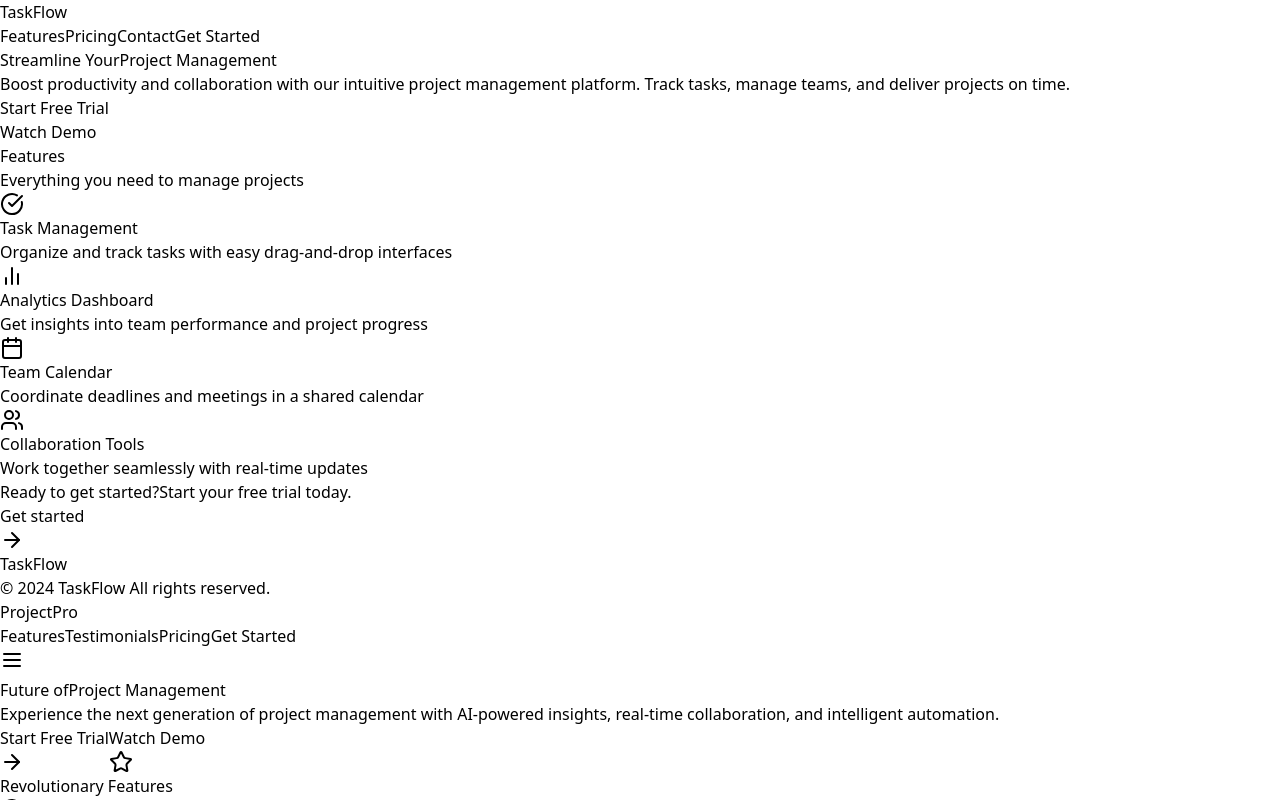
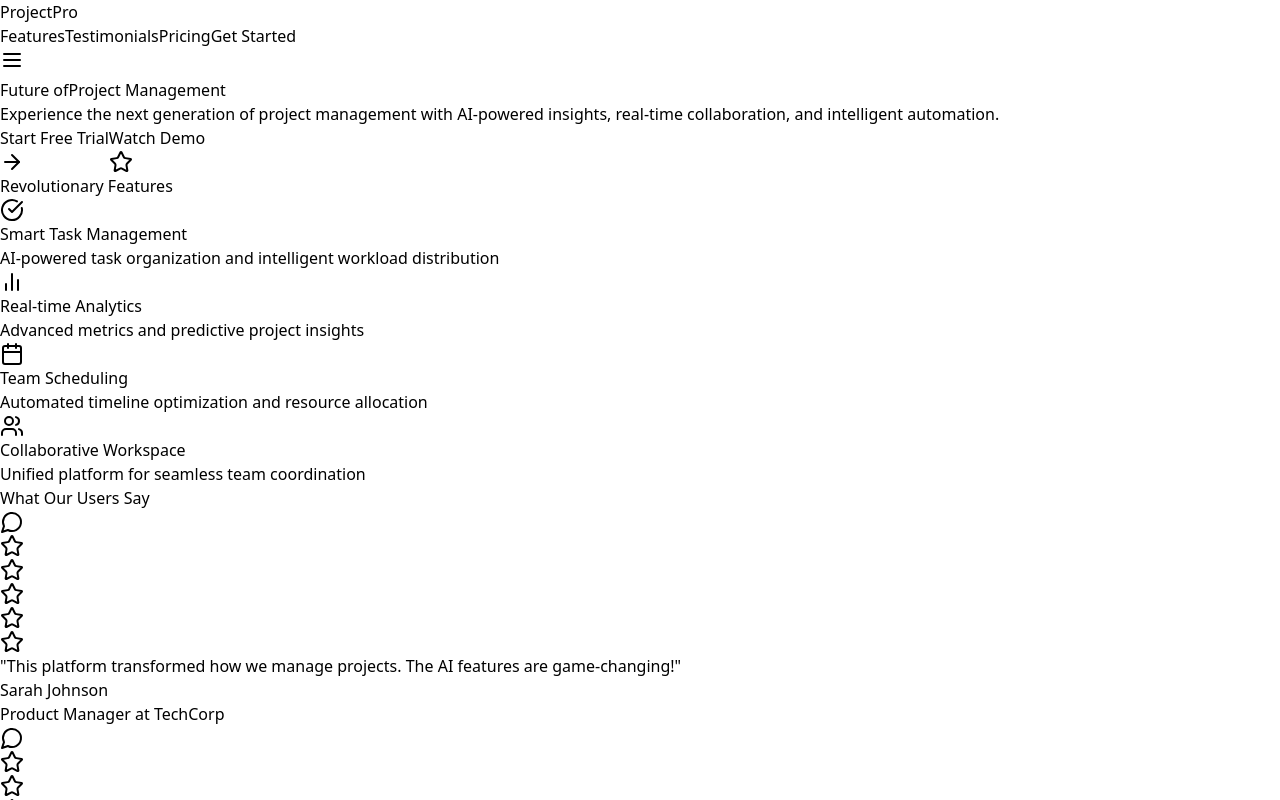
Before and after one commit to mddanish867/project-management, a React (Vite) app: page / in a window 1280 px wide. Shown: the top 800 px of the page. Built offline with nearby package versions, Linux system fonts and the light colour scheme.

Commit message:
remodified app.jsx

```diff
--- a/src/App.jsx
+++ b/src/App.jsx
@@ -9,8 +9,6 @@ import RequestDemoPage from "./components/features/RequestDemoPage"
 import SolutionsPage from "./components/features/SolutionsPage"
 import LandingPage from "./components/home/LandingPage"
 import ProjectPro from "./components/landingpage/ProjectPro"
-import TaskFlow from "./components/landingpage/TaskFlow"
-import UltraNova from "./components/landingpage/UltraNova"
 import AddProject from "./components/pages/AddProject"
 import BugTracking from "./components/pages/BugTracking"
 import DeleteProject from "./components/pages/DeleteProject"
@@ -28,7 +26,6 @@ function App() {
     <>
 
 
-    <TaskFlow/>
     <ProjectPro/>
 
       {/* <Newdashboard/> */}
```
